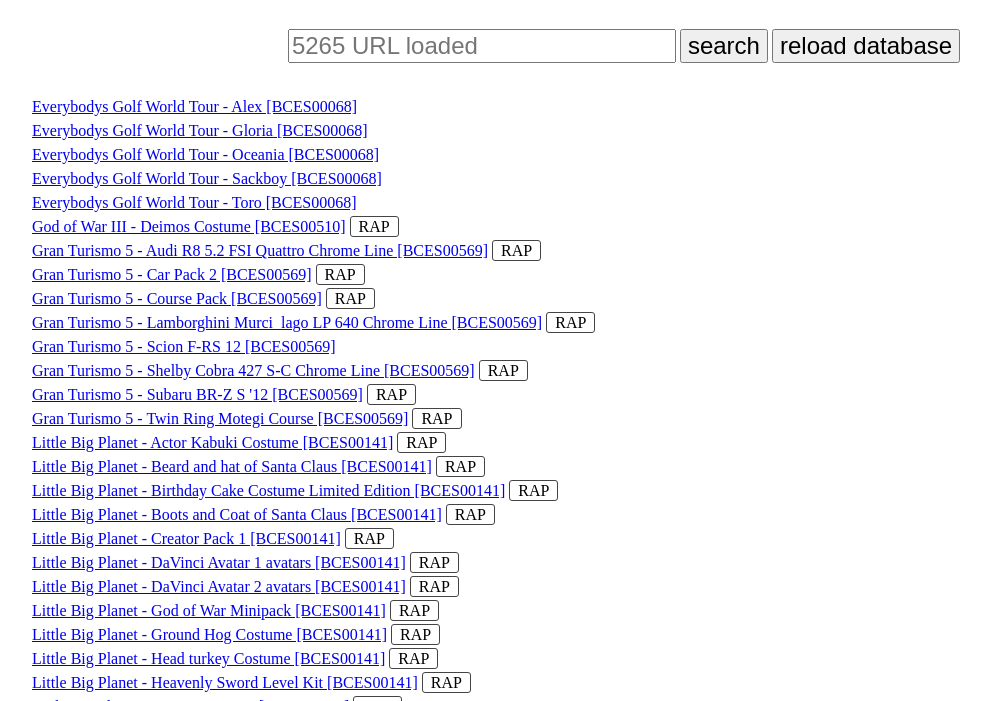
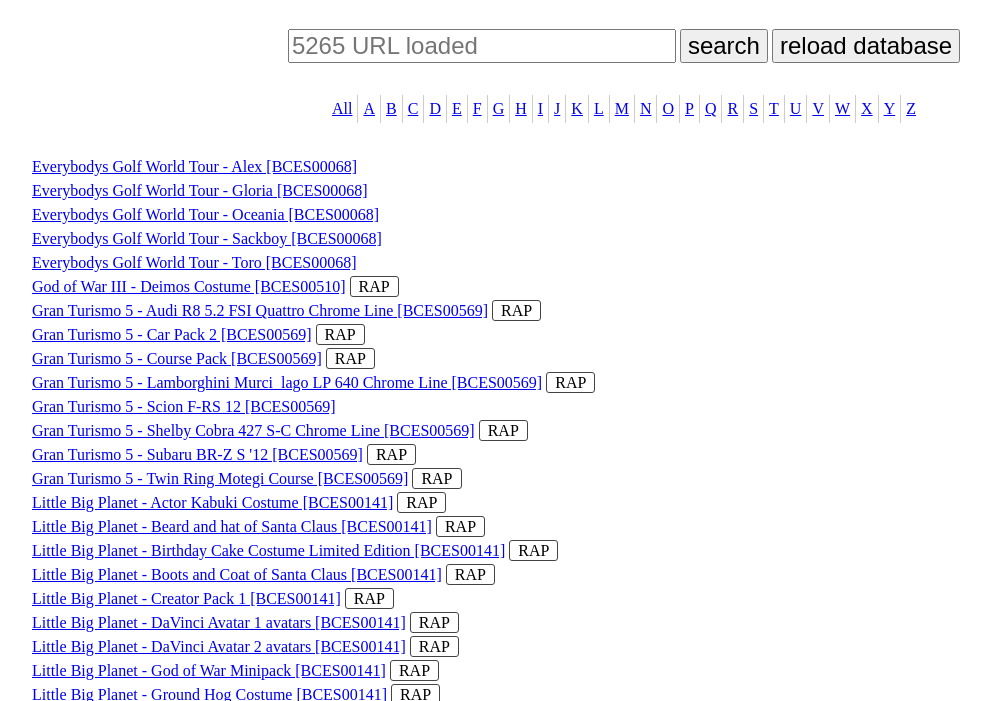
Before and after one commit to yne/psndl, a plain HTML site: page index.html in a window 1280 px wide. Shown: the part 99-800 px from the top of the page, without its empty margins (16-1007 px from the left). Drawn offline with Linux system fonts and the light colour scheme.

Commit message:
(feat): Alphabet-search bar implemented

```diff
--- a/index.html
+++ b/index.html
@@ -11,6 +11,8 @@
 		<input type="submit" name="send" value="search" disabled>
 		<input type="button" name="fetch" value="reload database" onclick="fetchDB()">
 	</form>
+	<!-- Alphabetic Search bar -->
+	<div id="alphabet-search">	</div>
 </header>
 <ul id="list"></ul>
 <script>
@@ -51,12 +53,89 @@
 			xhr.open('GET', 'db.csv');
 			xhr.send();
 		}
+		function alphabet_search_bar() {
+			var alphabetSearchDiv = document.getElementById("alphabet-search");
+
+			// Create a table for the alphabet-search
+			var table = document.createElement("table");
+			var tbody = document.createElement("tbody");
+			var row = document.createElement("tr");
+
+			// Create "ALL" before the alphabet for better access
+			var cell_all = document.createElement("td")
+			var link_all = document.createElement("a");
+			link_all.href = "#"
+			var letter = 'All'
+			link_all.onclick = function (letter) {
+				return function () {
+					searchByAlphabet(letter);
+					console.log(letter)
+				};
+			} (letter)
+			link_all.textContent = letter
+			cell_all.appendChild(link_all)
+			row.appendChild(cell_all)
+
+			// Create a cell for each character
+			for (var i = 65; i <= 90; i++) { // ASCII codes for A-Z
+				var letter = String.fromCharCode(i);
+
+				// Create a table cell
+				var cell = document.createElement("td");
+
+				// Create a link with the specified href and onclick attributes
+				var link = document.createElement("a");
+				link.href = "#";
+				link.onclick = function (letter) {
+					return function () {
+						searchByAlphabet(letter);
+					};
+				}(letter); // Use a closure to capture the current value of 'letter'
+
+				// Set the text content of the link to the current letter
+				link.textContent = letter;
+
+				// Append the link to the cell
+				cell.appendChild(link);
+
+				// Append the cell to the row
+				row.appendChild(cell);
+			}
+
+			// Append the row to the tbody
+			tbody.appendChild(row);
+
+			// Append the tbody to the table
+			table.appendChild(tbody);
+
+			// Append the table to the alphabetSearchDiv
+			alphabetSearchDiv.appendChild(table);
+
+
+		}
+		// function that passes the letter to searching Regex
+		function searchByAlphabet(letter) {
+			location.hash = letter ;
+			console.log("letter ", letter)
+			render();
+		}
+
 		function render() {
 			f.fetch.type = window.localStorage ? 'button' : 'hidden'; // hide refresh
 			f.send.disabled = DB.length == 0;
 			f.query.placeholder = DB.length + " URL loaded";
 			var query = decodeURIComponent(location.hash.replace(/^#+/, ''));
-			var rule = new RegExp(query, 'i');
+			var rule;
+
+			// Check if the query represents an alphabet
+			if (/^[A-Za-z]$/.test(query)) {
+				// search with alphabet (changes the Regex)
+				rule = new RegExp("^" + query, "i");
+			} else {
+				// Loading all the links from the database.
+				rule = new RegExp(query, "i");
+			}
+
 			document.getElementById('list').innerHTML = "";
 			var matches = [];
 			for (var i = 0; i < DB.length && matches.length < 50; i++) {
@@ -71,6 +150,7 @@
 		};
 		f.query.value = location.hash.replace(/^#+/, '');
 		// document.body.onhashchange = render; // dont work on Silk engine, but still usefull for other
+		alphabet_search_bar()
 		render();
 		if (!DB.length) {
 			fetchDB()
@@ -118,4 +198,25 @@
 	input {
 		font-size: 1.5em
 	}
+	#alphabet-search {
+        display: flex;
+        justify-content: center; /* Center content horizontally */
+        align-items: center; /* Center content vertically */
+    }
+	#alphabet-search table {
+        border-collapse: collapse;
+    }
+
+    #alphabet-search td {
+        border-right: 1px solid #ccc; /* Single line between adjacent tds */
+        padding: 5px; /* Adjust as needed */
+    }
+
+    #alphabet-search td:last-child {
+        border-right: none; /* Remove border for the last td */
+    }
+	/* Add shadow when the td is clicked */
+	/* #alphabet-search td:active {
+        box-shadow: 0 0 5px rgba(0, 0, 0, 0.3);
+    } */
 </style>
```
